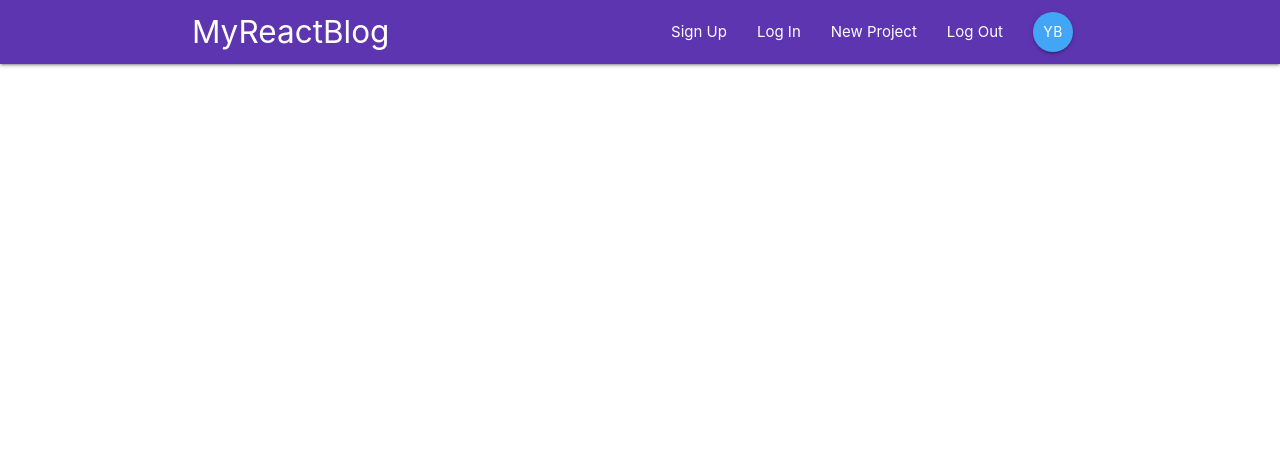
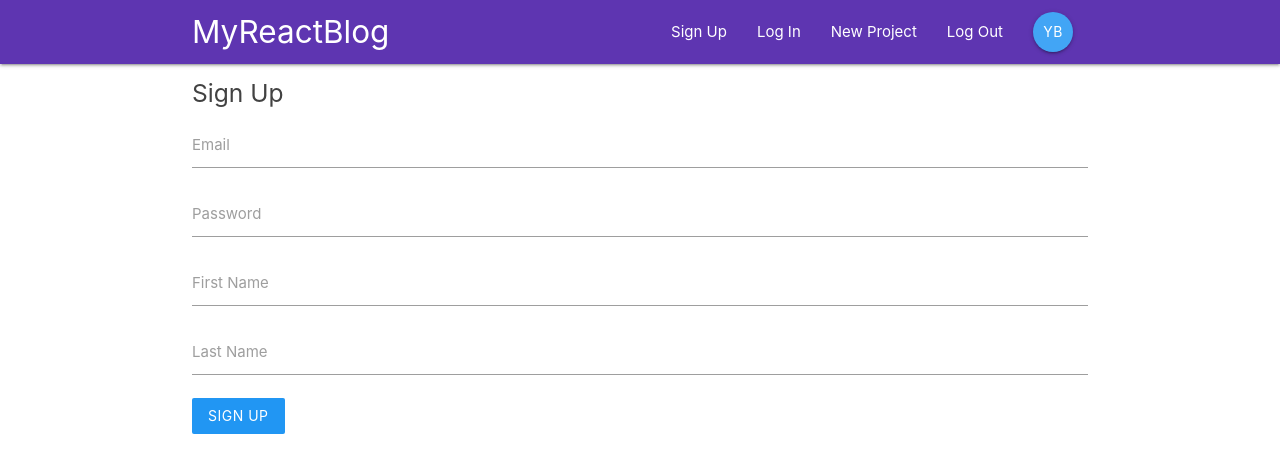
Before and after one commit to AUEdeveloper/react-redux-firebase-blog, a React (Create React App) app: page /signup in a window 1280 px wide. Shown: the top 472 px of the page. Built offline with nearby package versions, Linux system fonts and the light colour scheme.

Commit message:
customized createproject, signin and sign up components and exported them to app components

```diff
--- a/public/index.html
+++ b/public/index.html
@@ -41,5 +41,6 @@
       To begin the development, run `npm start` or `yarn start`.
       To create a production bundle, use `npm run build` or `yarn build`.
     -->
+    <script src="https://cdnjs.cloudflare.com/ajax/libs/materialize/1.0.0/js/materialize.min.js"></script>
   </body>
 </html>
--- a/src/App.js
+++ b/src/App.js
@@ -3,6 +3,9 @@ import { BrowserRouter, Switch, Route } from 'react-router-dom';
 import Navbar from './components/layout/Navbar';
 import Dashboard from './components/dashboard/Dashboard';
 import ProjectDetails from './components/projects/ProjectDetails';
+import SignIn from  './components/auth/SignIn';
+import SignUp from  './components/auth/SignUp';
+import CreateProject from './components/projects/CreateProject';
 
 class App extends Component {
   render() {
@@ -13,6 +16,9 @@ class App extends Component {
           <Switch>
             <Route exact path="/" component={ Dashboard } />
             <Route path="/project/:id" component={ ProjectDetails } />
+            <Route path="/signin" component={ SignIn } />
+            <Route path="/signup" component={ SignUp } />
+            <Route path="/create" component={ CreateProject } />
           </Switch>
         </div>
       </BrowserRouter>
--- /dev/null
+++ b/src/components/auth/SignIn.jsx
@@ -0,0 +1,42 @@
+import React, { Component } from 'react';
+
+class SignIn extends Component {
+  state = {
+    email: '',
+    password: ''
+  }
+
+  handleChange(e) {
+    this.setState({
+      [e.target.id]: e.target.value
+    })
+  }
+
+  handleSubmit(e) {
+    e.preventDefault();
+    console.log(this.state);
+  }
+
+  render() {
+    return (
+      <div className="container">
+        <form onSubmit={this.handleSubmit.bind(this)} className="white">
+          <h5 className="grey-text text-darken-3">Sign In</h5>
+          <div className="input-field">
+            <label htmlFor="email">Email</label>
+            <input type="email" id="email" onChange={this.handleChange.bind(this)}/>
+          </div>
+          <div className="input-field">
+            <label htmlFor="password">Password</label>
+            <input type="password" id="password" onChange={this.handleChange.bind(this)}/>
+          </div>
+          <div className="input-field">
+            <button className="btn blue lightnen-1 z-depth-0">Log In</button>
+          </div>
+        </form>
+      </div>
+    )
+  }
+}
+
+export default SignIn;
--- /dev/null
+++ b/src/components/auth/SignUp.jsx
@@ -0,0 +1,52 @@
+import React, { Component } from 'react';
+
+class SignUp extends Component {
+  state = {
+    email: '',
+    password: '',
+    firstName: '',
+    LastName: ''
+  }
+
+  handleChange(e) {
+    this.setState({
+      [e.target.id]: e.target.value
+    })
+  }
+
+  handleSubmit(e) {
+    e.preventDefault();
+    console.log(this.state);
+  }
+
+  render() {
+    return (
+      <div className="container">
+        <form onSubmit={this.handleSubmit.bind(this)} className="white">
+          <h5 className="grey-text text-darken-3">Sign Up</h5>
+          <div className="input-field">
+            <label htmlFor="email">Email</label>
+            <input type="email" id="email" onChange={this.handleChange.bind(this)}/>
+          </div>
+          <div className="input-field">
+            <label htmlFor="password">Password</label>
+            <input type="password" id="password" onChange={this.handleChange.bind(this)}/>
+          </div>
+          <div className="input-field">
+            <label htmlFor="firstName">First Name</label>
+            <input type="text" id="firstName" onChange={this.handleChange.bind(this)}/>
+          </div>
+          <div className="input-field">
+            <label htmlFor="lastName">Last Name</label>
+            <input type="text" id="lastName" onChange={this.handleChange.bind(this)}/>
+          </div>
+          <div className="input-field">
+            <button className="btn blue lightnen-1 z-depth-0">Sign Up</button>
+          </div>
+        </form>
+      </div>
+    )
+  }
+}
+
+export default SignUp;
--- a/src/components/layout/Navbar.jsx
+++ b/src/components/layout/Navbar.jsx
@@ -7,7 +7,7 @@ const Navbar = () => {
   return (
     <nav className="nav-wrapper deep-purple darken-1">
       <div className="container">
-        <Link to='/' className='brand-logo'>MyReactBlog</Link>
+        <Link to='/' className='brand-logo left'>MyReactBlog</Link>
         <SignedInLinks />
         <SignedOutLinks />
       </div>
--- /dev/null
+++ b/src/components/projects/CreateProject.jsx
@@ -0,0 +1,42 @@
+import React, { Component } from 'react';
+
+class CreateProject extends Component {
+  state = {
+    title: '',
+    content: ''
+  }
+
+  handleChange(e) {
+    this.setState({
+      [e.target.id]: e.target.value
+    })
+  }
+
+  handleSubmit(e) {
+    e.preventDefault();
+    console.log(this.state);
+  }
+
+  render() {
+    return (
+      <div className="container">
+        <form onSubmit={this.handleSubmit.bind(this)} className="white">
+          <h5 className="grey-text text-darken-3">Create New Project</h5>
+          <div className="input-field">
+            <label htmlFor="title">Title</label>
+            <input type="text" id="title" onChange={this.handleChange.bind(this)}/>
+          </div>
+          <div className="input-field">
+            <label htmlFor="content">Project Content</label>
+            <textarea id="content" className="materialize-textarea" onChange={this.handleChange.bind(this)}></textarea>
+          </div>
+          <div className="input-field">
+            <button className="btn blue lightnen-1 z-depth-0">Create</button>
+          </div>
+        </form>
+      </div>
+    )
+  }
+}
+
+export default CreateProject;
```
Also changed, not shown: src/components/auth/SignIn.js (deleted), src/components/auth/SignUp.js (deleted), src/components/projects/CreateProject.js (deleted).
